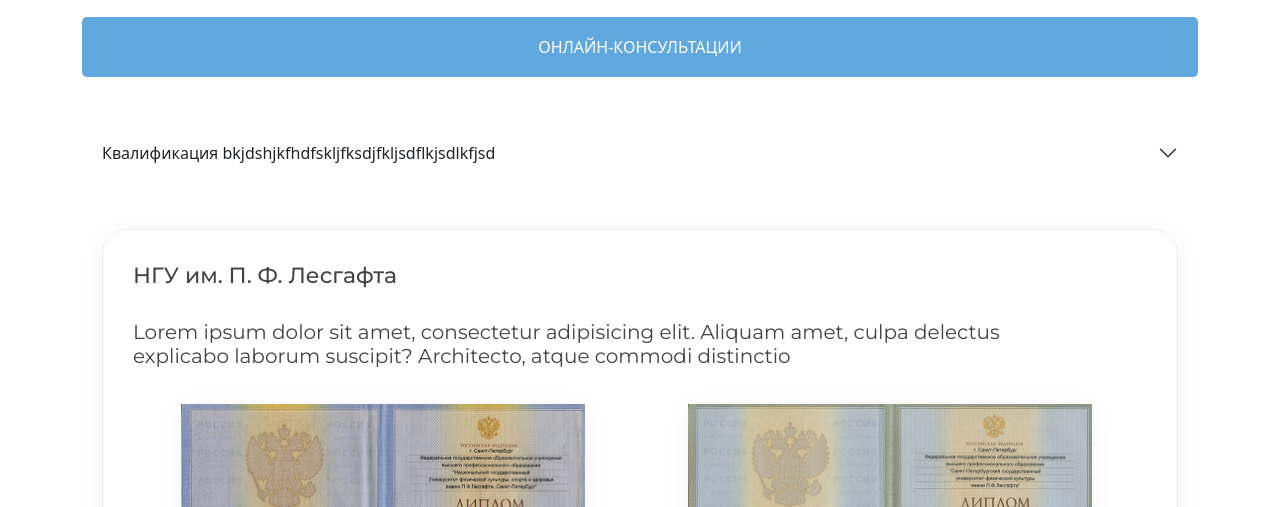
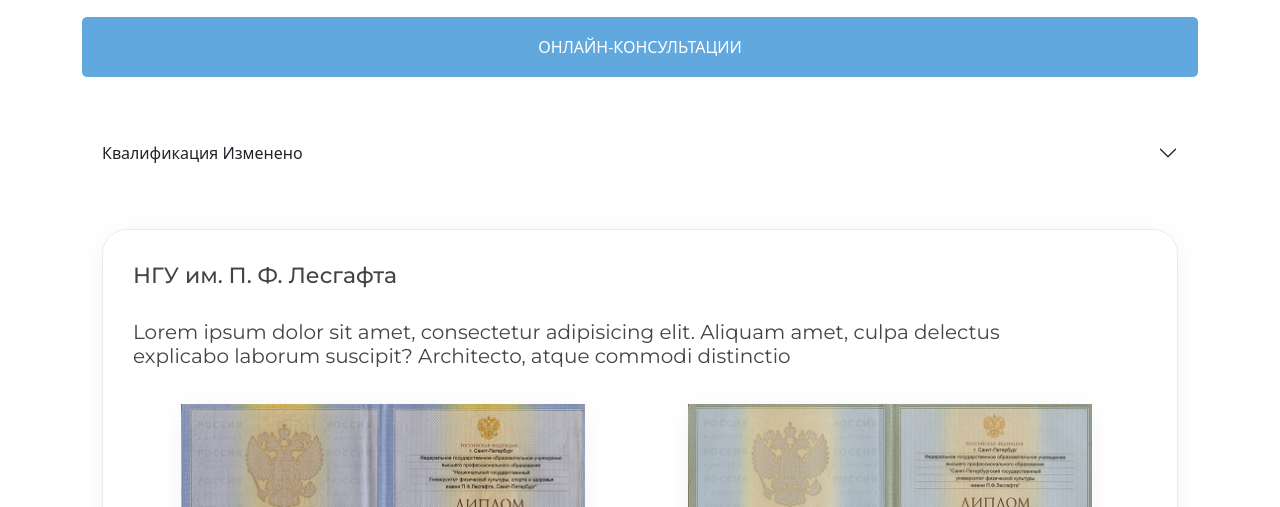
Before and after one commit to OnstopelRebel/yuryRehab, a website: page src/html/index.html in a window 1280 px wide. Shown: the part 293-800 px from the top of the page. Drawn offline with nearby package versions, Linux system fonts and the light colour scheme; files that its build step writes are made by us from their sources; files whose address does not match are found by name.

Commit message:
21.03.2023 добавляет deploy.yml 3

```diff
--- a/src/html/chunk/expertise.html
+++ b/src/html/chunk/expertise.html
@@ -5,7 +5,7 @@
     <div class="accordion-item">
       <h2 class="accordion-header" id="flush-headingOne">
         <button class="accordion-button collapsed" type="button" data-bs-toggle="collapse" data-bs-target="#flush-collapseOne" aria-expanded="false" aria-controls="flush-collapseOne">
-          Квалификация bkjdshjkfhdfskljfksdjfkljsdflkjsdlkfjsd
+          Квалификация Изменено
         </button>
       </h2>
       <div id="flush-collapseOne" class="accordion-collapse collapse show" aria-labelledby="flush-headingOne" data-bs-parent="#accordionFlushExample">
```
Also changed, not shown: public/index.html (+1 -1 lines), .github/workflows/deploy.yml.
